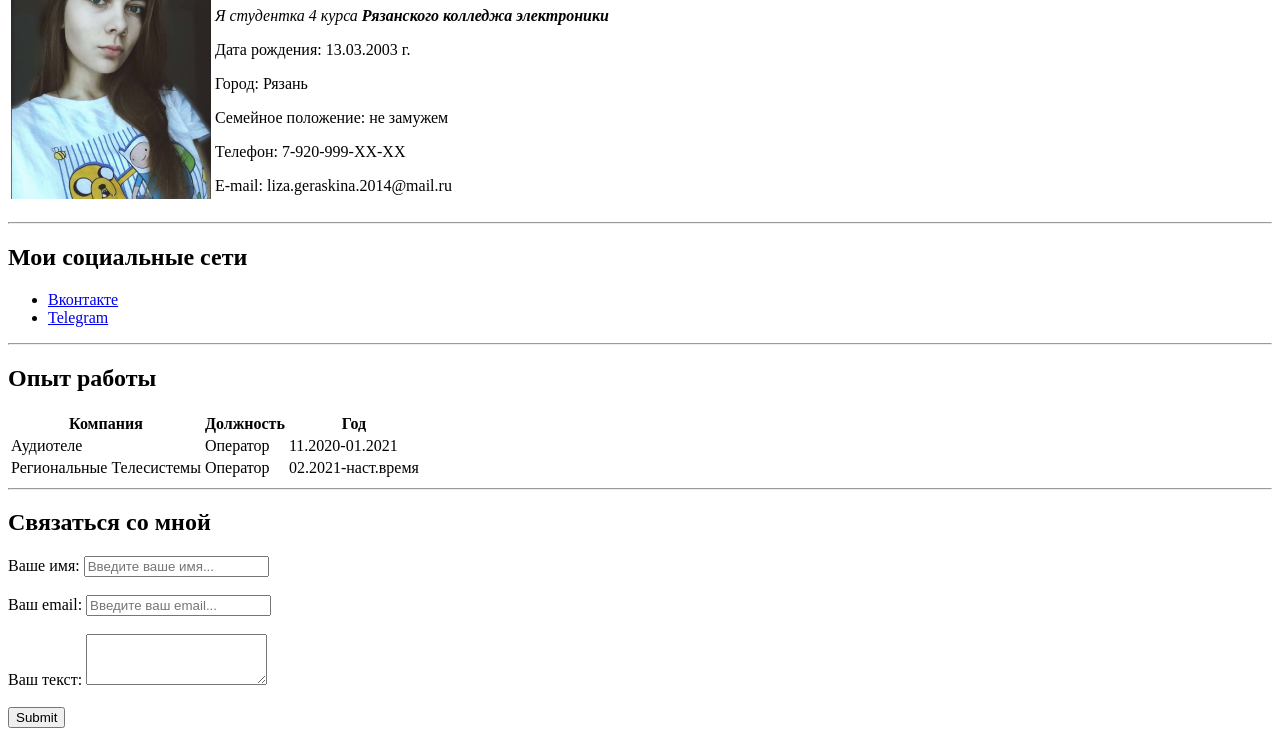
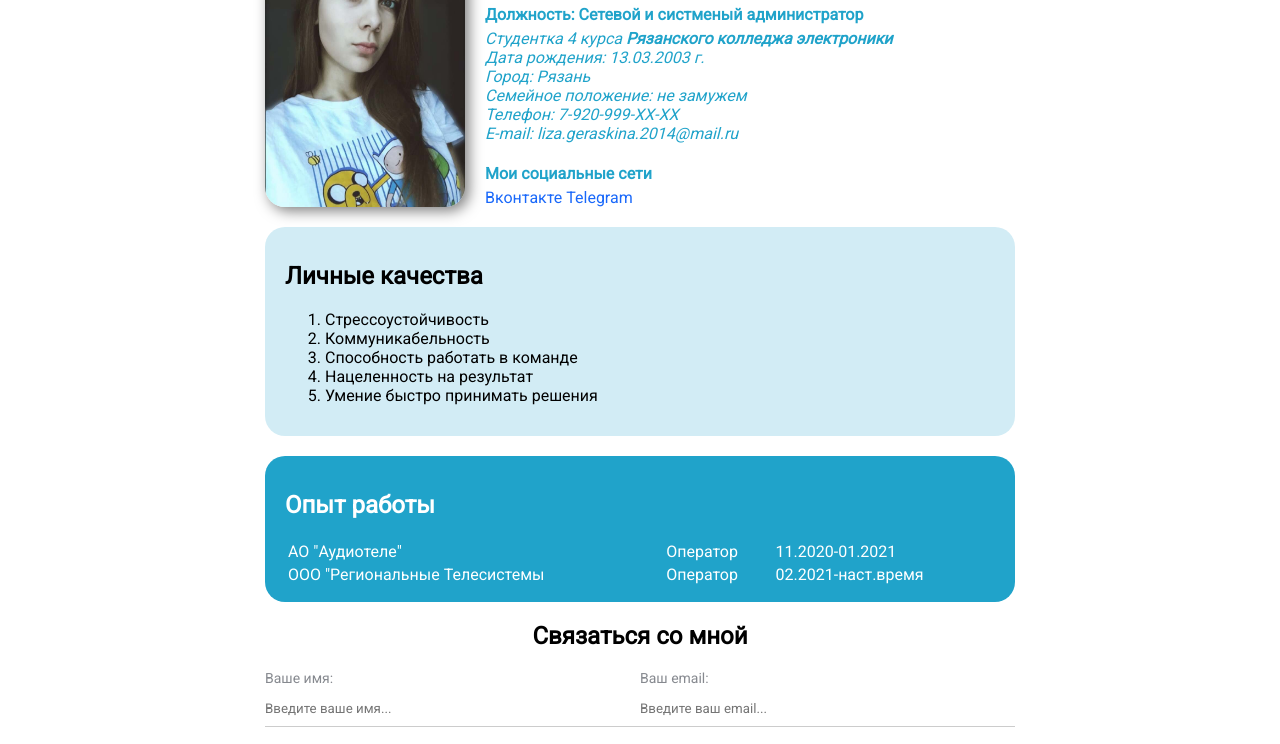
Before and after one commit to geraskinaliz/cv, a plain HTML site: page index.html in a window 1280 px wide. Shown: the part 84-828 px from the top of the page. Drawn offline with Linux system fonts and the light colour scheme.

Commit message:
Add files via upload

```diff
--- a/index.html
+++ b/index.html
@@ -2,59 +2,68 @@
 <head>
     <meta charset="UTF-8">
     <title>geraskinaliz</title>
+    <link href="styles.css" rel="stylesheet" />
 </head>
+
 <body>
-    <table>
-        <tr>
-            <td><img src="avatar.jpg" width="200" alt="Моя фотография"></td>
-                <td>
+    <div class="container">
+    <div class="info">
+
+            <img src="avatar.jpg" alt="Моя фотография" class="avatar">
+            <div class="info-text">
                     <h1>Елизавета Гераськина</h1>
-                    <p><em>Я студентка 4 курса
-                        <strong>Рязанского колледжа электроники</strong></em></p>
+                    <h4>Должность: Сетевой и систменый администратор</h4>
+                    <p>Cтудентка 4 курса
+                        <strong>Рязанского колледжа электроники</strong></p>
                     <p>
                         Дата рождения: 13.03.2003 г. </p>
                         <p>Город: Рязань</p>
                         <p>Семейное положение: не замужем</p>
                         <p>Телефон: 7-920-999-ХХ-ХХ</p>
                         <p>E-mail: liza.geraskina.2014@mail.ru</p>
+                        <h4>Мои социальные сети</h4>
 
-            </td>
-        </tr>
-    </table>
+
+                            <a href="https://vk.com/geraskinaliz" target="_blank">Вконтакте</a></li>
+                            <a href="https://t.me/geraskinaliz" target="_blank">Telegram</a></li>
+
+                    </div>
+                    </div>
+
+
+    <div class="card bg-blue">
+        <h2>Личные качества</h2>
+        <ol сlass="navk">
+            <li>Стрессоустойчивость</li>
+            <li>Коммуникабельность</li>
+            <li>Способность работать в команде</li>
+            <li>Нацеленность на результат</li>
+            <li>Умение быстро принимать решения</li>
+        </ol>
+
+    </div>
 
 
 
-    <hr>
 
-    <h2>Мои социальные сети</h2>
-<ul>
-    <li><a href="https://vk.com/geraskinaliz" target="_blank">Вконтакте</a></li>
-    <li><a href="https://t.me/geraskinaliz" target="_blank">Telegram</a></li>
-</ul>
 
-<hr>
+<div class="card bg-yellow">
 
 <h2>Опыт работы</h2>
 
 
 
-<table>
-    <thead>
-        <tr>
-        <th>Компания</th>
-        <th>Должность</th>
-        <th>Год</th>
-    </tr>
-</thead>
+<table class="table">
+
     <tbody>
          <tr>
-        <td>Аудиотеле</td>
+        <td>АО "Аудиотеле"</td>
         <td>Оператор</td>
         <td>11.2020-01.2021</td>
         </tr>
 
         <tr>
-            <td>Региональные Телесистемы</td>
+            <td>ООО "Региональные Телесистемы</td>
             <td>Оператор</td>
             <td>02.2021-наст.время</td>
             </tr></tbody>
@@ -62,24 +71,42 @@
 
 
 </table>
+</div>
 
-<hr>
+<div class="contact">
 <h2>Связаться со мной</h2>
 <form action="/">
+    <div class="row">
+    <div class="form-group">
     <label for="name">Ваше имя:</label>
     <input type="text" id="name" placeholder="Введите ваше имя...">
-</form>
-<br>
+</div>
+
+<div class="form-group">
     <label for="email">Ваш email:</label>
     <input type="email" id="email" placeholder="Введите ваш email...">
+</div>
 
-<br>
-<br>
+</div>
 
+
+<div class="form-group">
     <label for="text">Ваш текст:</label>
     <textarea id="text" cols="20" rows="3"></textarea>
-    <br>
-    <br>
-    <input type="submit">
+</div>
+
+    <input class="btn" type="submit">
+
+</form>
+</div>
+
+<div class="position">
+    <div class="box"></div>
+</div>
+
+
+<div style="margin-bottom: 500px;">
+</div>
+
 </body>
 </html>
--- /dev/null
+++ b/styles.css
@@ -0,0 +1,169 @@
+@import url('https://fonts.googleapis.com/css2?family=Roboto&display=swap');
+
+body {
+  background-color: rgba(rgb(202, 202, 202), green, blue, alpha) ;
+  color: #0f14le;
+
+   font-size: 16px;
+   font-weight: normal;
+   font-family: 'Roboto', sans-serif;
+
+
+}
+
+a {
+color: #1968fa;
+text-decoration: none;
+}
+
+a:hover {
+  text-decoration: underline;
+}
+
+a:active {
+  color: blue;
+}
+
+a:visited {
+  color: rgb(2, 3, 5);
+}
+
+.avatar {
+  width: 200px;
+  border-radius: 20px;
+  box-shadow: 4px 4px 14px rgba(0,0,0,0.50
+);
+}
+
+.info p {
+  color: #20a3ca;
+  margin: 0;
+  font-style: italic;
+
+
+}
+
+.info {
+  display: flex;
+  margin-bottom: 20px;
+  color: #20a3ca;
+}
+
+.info-text {
+  margin-left: 20px;
+  color: #20a3ca;
+
+
+
+}
+
+.info-text h4 {
+margin-bottom: 5px;
+color: #20a3ca;
+
+}
+
+/*.social {
+  background: green;
+  padding: 15px 40px;
+  border: 5px solid red;
+  margin: 20px;
+  border-style: dotted;
+}*/
+
+.container {
+  max-width: 750px;
+margin: auto;
+}
+
+.navk {
+  padding: 0;
+}
+
+.bg-yellow  {
+  background: #20a3ca;
+  color: white;
+}
+
+.bg-blue {
+  background: #20a2ca33;
+}
+
+/*.bg-red {
+  background: #ffe5e5;
+}*/
+
+.card {
+  padding: 15px 20px;
+  margin-bottom: 20px;
+  border-radius: 20px;
+}
+
+.table {
+  width: 100%;
+
+}
+
+.table td  {
+  margin-bottom: 10px;
+  color:white;
+}
+
+.contact h2 {
+text-align: center;
+}
+
+.form-group label {
+  display: block;
+  font-size: 14px;
+  color: #86898f;
+}
+
+.form-group input,
+.form-group textarea {
+  width: 100%;
+  box-sizing: border-box;
+  border:none ;
+  /*background: transparent;*/
+  border-bottom: 1px solid #ccc;
+  color: black;
+  padding: 15px 0 10px;
+  outline: none;
+  font-family: inherit;
+
+}
+
+.row {
+  display: flex;
+  margin-bottom: 20px;
+}
+
+.row > .form-group {
+  width: 50%;
+  margin-right 20px;
+}
+
+.btn {
+  color: blue;
+  padding: 10px;
+  border: none;
+  cursor: pointer;
+}
+.btn:hover {
+  opacity: 0.9;
+}
+
+/*.position {
+
+  border: 4px solid black;
+  padding: 20px;
+  margin-top: 40px;
+}
+
+.box {
+  position: static;
+  width: 50px;
+  height: 50px;
+  background: lightcoral;
+}
+*/
```
